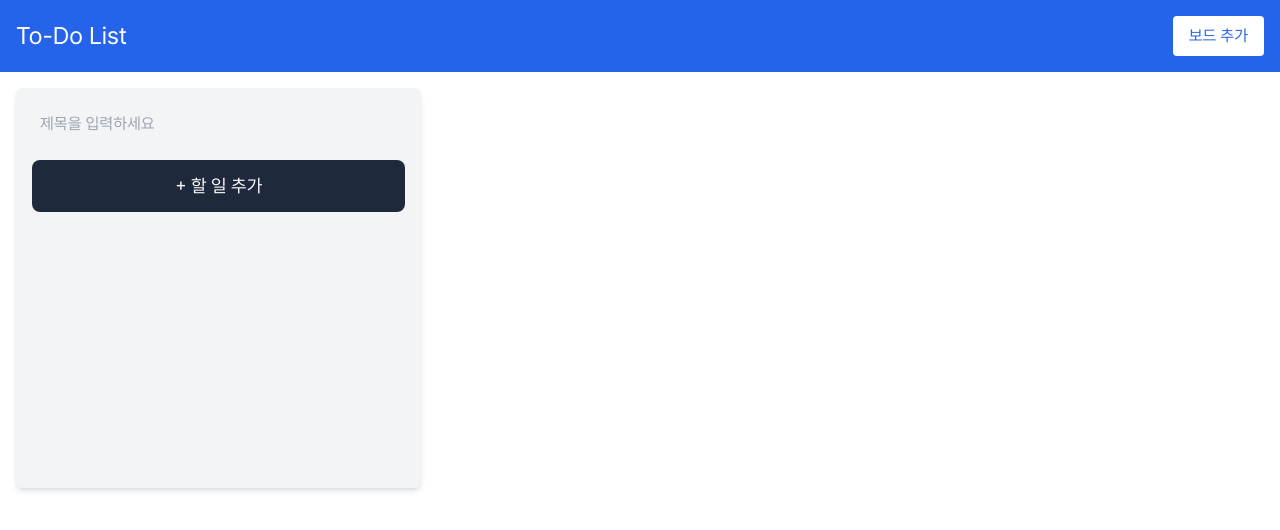
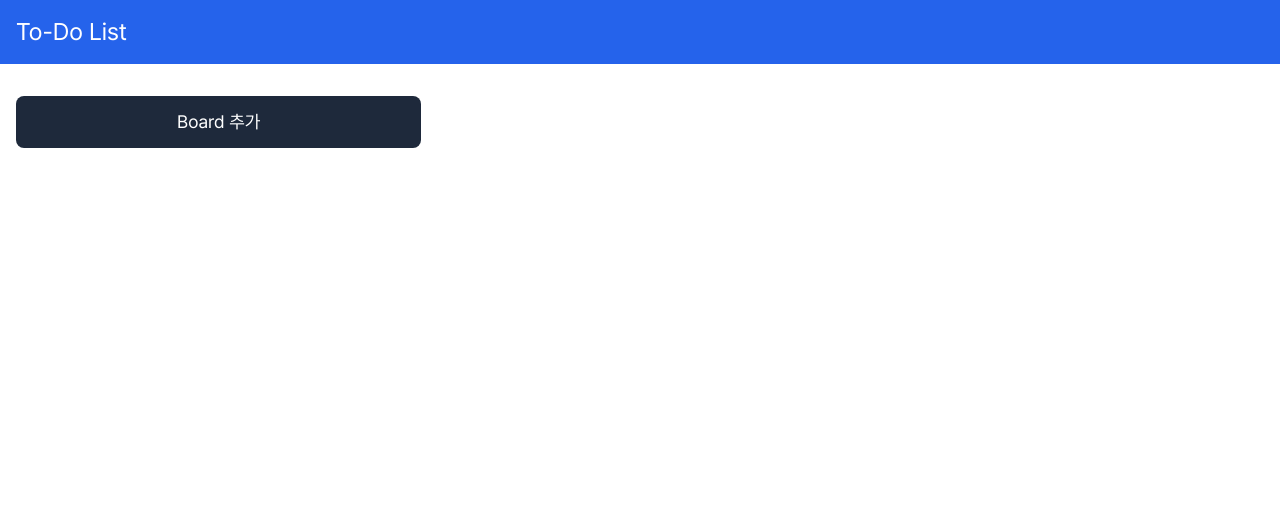
Before and after one commit to hoon95/kanban, a Next.js app: page / in a window 1280 px wide. Shown: the top 530 px of the page. Built offline with nearby package versions, Linux system fonts and the light colour scheme.

Commit message:
✨ 새로운 보드 생성, 보드 별 title 분리

```diff
--- a/src/components/Board.tsx
+++ b/src/components/Board.tsx
@@ -7,9 +7,11 @@ import TaskCard from "@/components/TaskCard";
 import { useBoardStore } from "@/stores/useBoardStore";
 import { useTaskStore } from "@/stores/useTaskStore";
 
-export default function Board() {
-  const { title, setTitle } = useBoardStore();
+export default function Board({ boardId }: { boardId: string }) {
+  const { boards, setBoardTitle } = useBoardStore();
   const { tasks, setTasks } = useTaskStore();
+
+  const board = boards.find((board) => board.id === boardId);
 
   const handleDragEnd = (event: DragEndEvent) => {
     const { active, over } = event;
@@ -29,13 +31,17 @@ export default function Board() {
     setTasks([...tasks, { id: uuidv4(), text: "할 일" }]);
   };
 
+  const handleChangeTitle = (boardId: string, newTitle: string) => {
+    setBoardTitle(boardId, newTitle);
+  };
+
   return (
     <div className="bg-gray-100 rounded-md p-4 shadow-md h-[50vh] max-h-[60vh]">
       <input
         className="w-full p-2 bg-gray-100 focus:outline-none"
         type="text"
-        value={title}
-        onChange={(e) => setTitle(e.target.value)}
+        value={board?.title}
+        onChange={(e) => handleChangeTitle(board.id, e.target.value)}
         placeholder="제목을 입력하세요"
       />
       <div className="h-5/6 overflow-y-scroll">
--- a/src/components/BoardList.tsx
+++ b/src/components/BoardList.tsx
@@ -1,9 +1,30 @@
+"use client";
+
+import { useBoardStore } from "@/stores/useBoardStore";
 import Board from "@/components/Board";
 
 export default function BoardList() {
+  const { boards, addBoard } = useBoardStore();
+
+  const handleAddBoard = () => {
+    addBoard();
+  };
+
   return (
-    <div className="grid grid-cols-1 sm:grid-cols-2 lg:grid-cols-3 gap-4 p-4">
-      <Board />
+    <div>
+      <div className="grid grid-cols-1 sm:grid-cols-2 lg:grid-cols-3 gap-4 p-4">
+        {boards.map((board) => (
+          <Board key={board.id} boardId={board.id} />
+        ))}
+        <div>
+          <button
+            className="w-full mt-4 text-lg teritary-btn"
+            onClick={handleAddBoard}
+          >
+            Board 추가
+          </button>
+        </div>
+      </div>
     </div>
   );
 }
--- a/src/components/Header.tsx
+++ b/src/components/Header.tsx
@@ -2,9 +2,6 @@ export default function Header() {
   return (
     <header className="flex justify-between items-center bg-blue-600 p-4 text-white">
       <h1 className="text-2xl">To-Do List</h1>
-      <button className="bg-white text-blue-600 px-4 py-2 rounded">
-        보드 추가
-      </button>
     </header>
   );
 }
--- a/src/components/TaskCard.tsx
+++ b/src/components/TaskCard.tsx
@@ -1,7 +1,13 @@
+import { useEffect, useState, useRef } from "react";
 import { useSortable } from "@dnd-kit/sortable";
 import { CSS } from "@dnd-kit/utilities";
 import { FontAwesomeIcon } from "@fortawesome/react-fontawesome";
-import { faCircleCheck, faTrash } from "@fortawesome/free-solid-svg-icons";
+import {
+  faCircleCheck,
+  faCheck,
+  faPen,
+  faTrash,
+} from "@fortawesome/free-solid-svg-icons";
 import { useTaskStore } from "@/stores/useTaskStore";
 
 export default function TaskCard({
@@ -10,9 +16,21 @@ export default function TaskCard({
   todo: { id: string; text: string };
 }) {
   const { tasks, setTasks } = useTaskStore();
+  const [isEditing, setIsEditing] = useState(false);
+  const inputRef = useRef<HTMLInputElement>(null);
 
   const { attributes, listeners, setNodeRef, transform, transition } =
     useSortable({ id: todo.id });
+
+  const handleModifyClick = () => {
+    setIsEditing((prev) => !prev);
+  };
+
+  useEffect(() => {
+    if (isEditing) {
+      inputRef.current?.focus();
+    }
+  }, [isEditing]);
 
   const handleModifyTask = (
     id: string,
@@ -24,6 +42,7 @@ export default function TaskCard({
       )
     );
   };
+
   const handleDeleteTask = (id: string) => {
     setTasks(tasks.filter((task) => task.id !== id));
   };
@@ -38,22 +57,31 @@ export default function TaskCard({
     >
       <div className="flex gap-3 items-center">
         <FontAwesomeIcon icon={faCircleCheck} className="text-blue-500" />
+        {isEditing ? (
           <input
-          className="focus:outline-none"
+            className="focus:outline-red-500"
             type="text"
             value={todo.text}
             onChange={(e) => handleModifyTask(todo.id, e)}
             onPointerDown={(e) => e.stopPropagation()}
+            ref={inputRef}
             placeholder="할 일을 입력하세요"
           />
+        ) : (
+          <p>{todo.text}</p>
+        )}
       </div>
       <div className="flex gap-2">
         <FontAwesomeIcon
+          className="cursor-pointer hover:text-blue-500"
+          icon={isEditing ? faCheck : faPen}
+          onClick={handleModifyClick}
+          onPointerDown={(e) => e.stopPropagation()}
+        />
+        <FontAwesomeIcon
           className="cursor-pointer hover:text-red-500"
           icon={faTrash}
-          onClick={() => {
-            handleDeleteTask(todo.id);
-          }}
+          onClick={() => handleDeleteTask(todo.id)}
           onPointerDown={(e) => e.stopPropagation()}
         />
       </div>
--- a/src/stores/useBoardStore.ts
+++ b/src/stores/useBoardStore.ts
@@ -1,14 +1,22 @@
 import create from "zustand";
 import { persist } from "zustand/middleware";
 import { BoardProps } from "@/types/store";
+import { v4 as uuidv4 } from "uuid";
 
 export const useBoardStore = create<BoardProps>(
   persist(
     (set) => ({
-      isBoardUpdated: false,
-      setIsBoardUpdated: (updated: boolean) => set({ isBoardUpdated: updated }),
-      title: "",
-      setTitle: (newTitle: string) => set({ title: newTitle }),
+      boards: [],
+      setBoardTitle: (boardId, newTitle) =>
+        set((state) => ({
+          boards: state.boards.map((board) =>
+            board.id === boardId ? { ...board, title: newTitle } : board
+          ),
+        })),
+      addBoard: () =>
+        set((state) => ({
+          boards: [...state.boards, { id: uuidv4(), title: "보드" }],
+        })),
     }),
     {
       name: "boardStorage",
--- a/src/types/index.ts
+++ b/src/types/index.ts
@@ -1,5 +1,3 @@
-import { Active, Over } from "@dnd-kit/core";
-
 export interface BoardProps {
   title: string;
 }
```
Also changed, not shown: src/types/store.ts (+3 -4 lines). Lines whose indentation alone changed are shown as unchanged.
